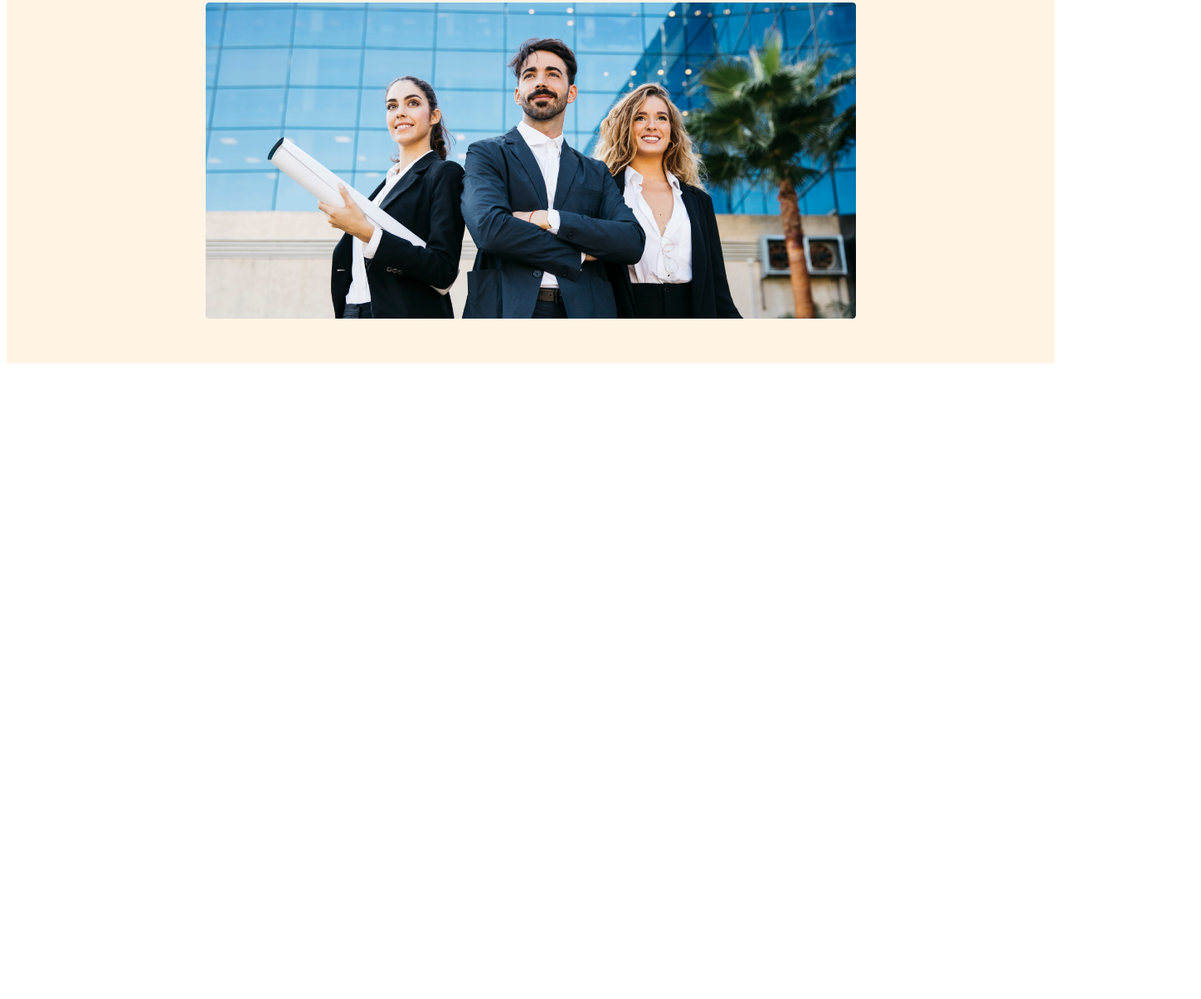
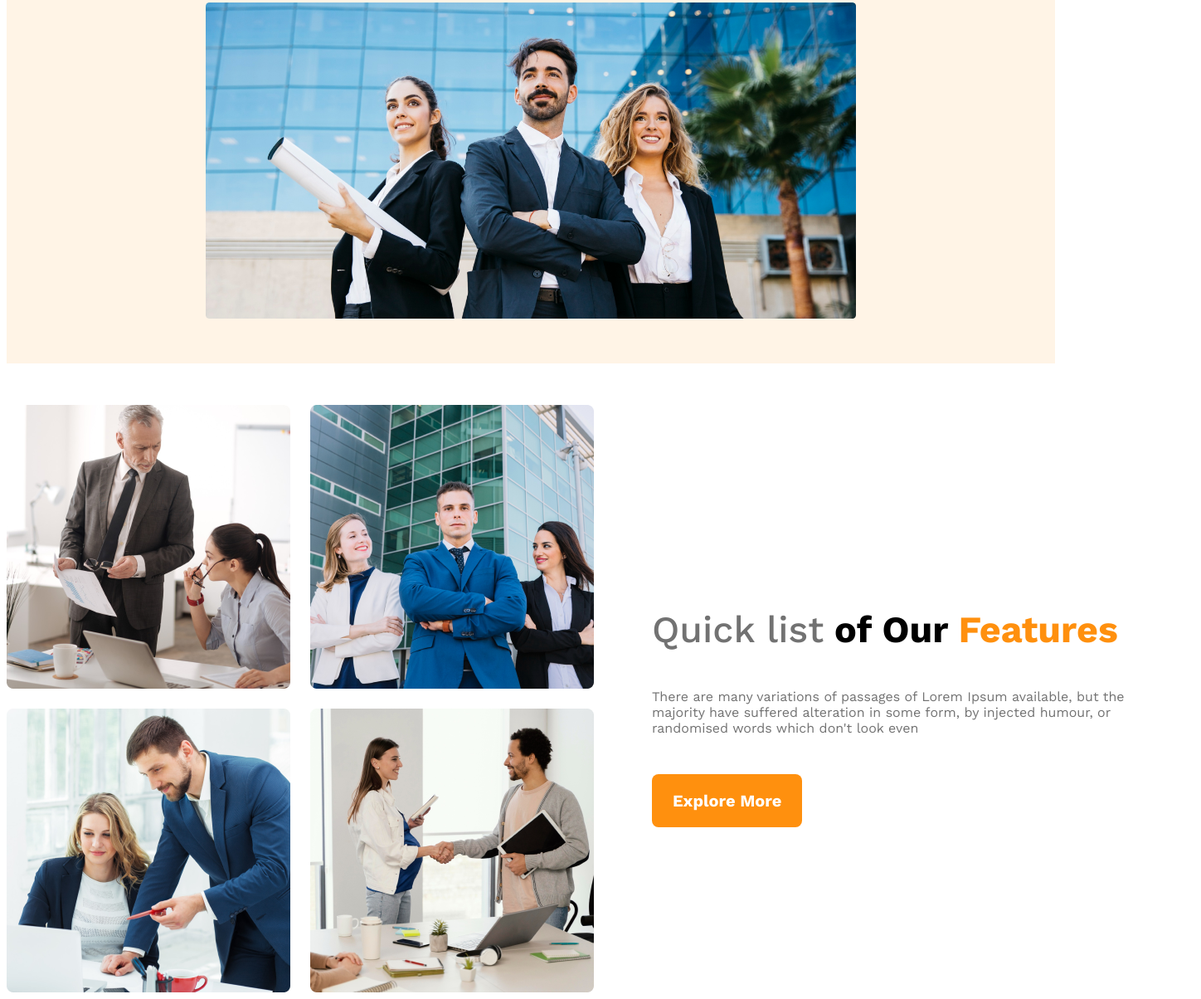
Before and after one commit to HridaySarder/g3-architects-website, a plain HTML site: page index.html in a window 1280 px wide. Shown: the part 634-1838 px from the top of the page at 83% size, 1448 px wide, since content can reach past the window. Before the commit the page ends 1080 px from the top, so only its background shows below. Drawn offline with nearby package versions, Linux system fonts and the light colour scheme.

Commit message:
add features container

```diff
--- a/index.html
+++ b/index.html
@@ -10,6 +10,7 @@
 <link href="https://fonts.googleapis.com/css2?family=Lato:wght@400;700;900&family=Open+Sans:wght@400;700;800&family=Space+Mono:wght@400;700&family=Work+Sans:wght@400;500;700;800&display=swap" rel="stylesheet">
 </head>
 <body>
+  <!-- header section start -->
   <header>
 <nav>
 <h3 class="nav-title">G3 Architects</h3>
@@ -31,6 +32,31 @@
 
   </header>
   <main>
+    <!-- feature section start -->
+    <section>
+      <div class="teams-container">
+        <div class="teams-img-container">
+<img src="images/team1.png" alt="">
+
+<img src="images/team2.png" alt="">
+
+<img src="images/team3.png" alt="">
+
+<img src="images/team4.png" alt="">
+        </div>
+   <div class="teams-content">
+<h3 class="teams-title "><span class="quick-list">Quick list</span> of Our <span class="features">Features</span></h3>
+<p class="teams-description">There are many variations of passages of Lorem Ipsum available, but the majority have suffered alteration in some form, by injected humour, or randomised words which don't look even</p>
+<button class="btn-primary">Explore More</button>
+        </div>
+      </div>
+    </section>
+    <div>
+
+    </div>
+    <div>
+
+    </div>
 
   </main>
   <footer>
--- a/style.css
+++ b/style.css
@@ -68,6 +68,41 @@ ul li a {
   cursor: pointer;
   margin-top: 30px;
 }
+/* main style */
+main{
+  width: 1440px;
+  margin: 0px auto;
+}
+.teams-container{
+  display: flex;
+  align-items: center;
+  margin-top: 50px;
+}
+.teams-img-container{
+  display: grid;
+  grid-template-columns: repeat(2, 1fr);
+  gap: 1.5rem;
+}
+.teams-content{
+  padding-left: 70px;
+  padding-right: 70px;
+}
+.teams-title{
+  font-size: 2.8rem;
+  font-weight: 700;
+}
+.teams-title .quick-list{
+  color: #727272;
+  font-weight: 500;
+}
+.teams-title .features{
+  color: #FF900E;
+}
+.teams-description{
+  color: #727272;
+font-size: 1rem;
+font-weight: 400;
+}
 
 @media screen and (max-width:576px) {
   header{
```
